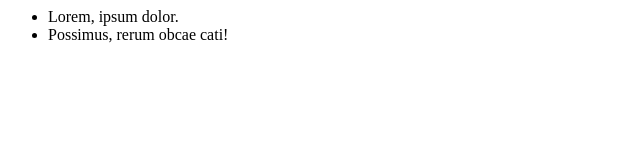
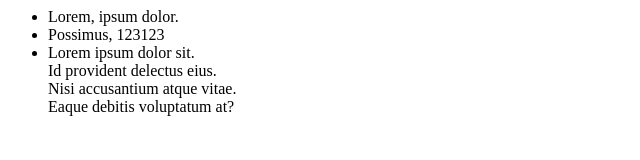
Before and after one commit to bymcs/patika, a plain HTML site: page index.html in a window 1280 px wide. Shown: the whole page, without its empty margins (0-640 px from the left). Drawn offline with Linux system fonts and the light colour scheme.

Commit message:
add file

```diff
--- a/index.html
+++ b/index.html
@@ -9,7 +9,13 @@
     <div>
         <ul>
             <li>Lorem, ipsum dolor.</li>
-            <li>Possimus, rerum obcae cati!</li>
+            <li>Possimus, 123123</li>
+            <li>
+                <div>Lorem ipsum dolor sit.</div>
+                <div>Id provident delectus eius.</div>
+                <div>Nisi accusantium atque vitae.</div>
+                <div>Eaque debitis voluptatum at?</div>
+            </li>
         </ul>
     </div>
 </body>
```
Also changed, not shown: js/index.js (added), page.html (added), 1 other file.
